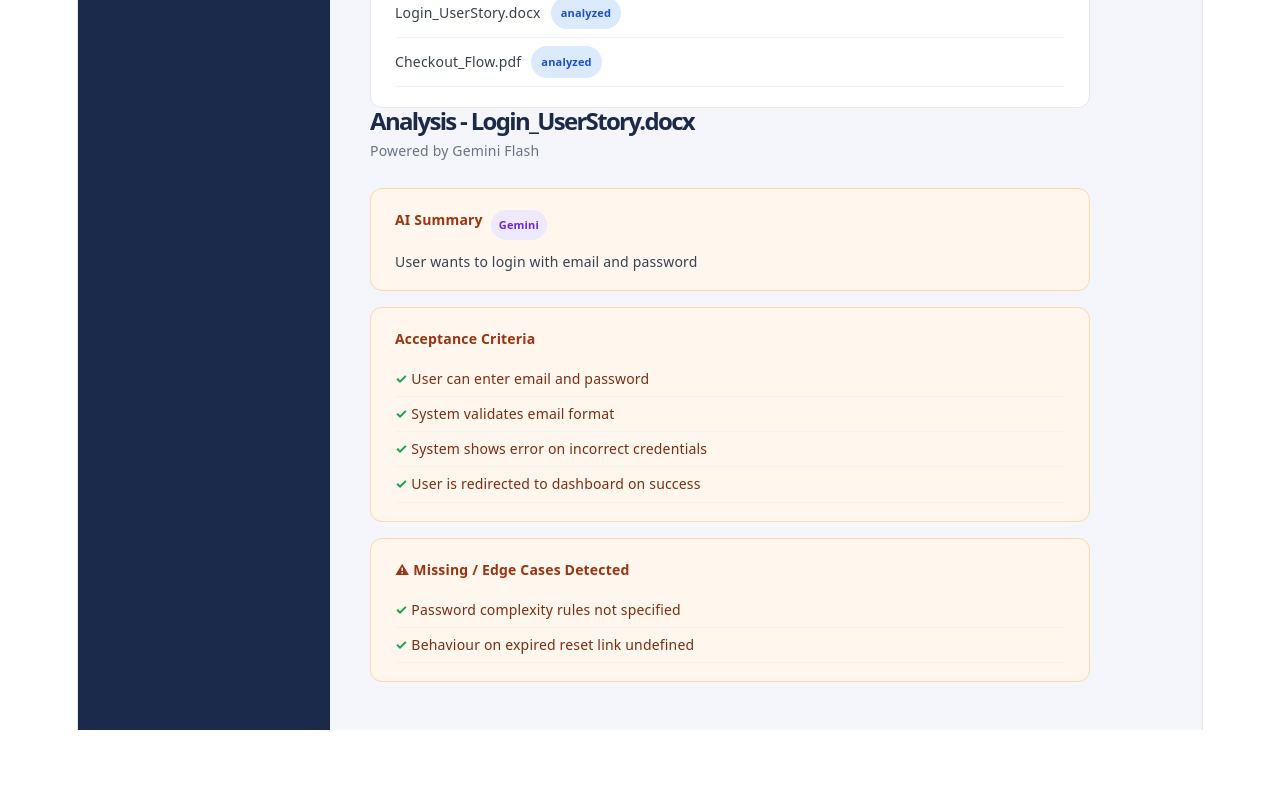
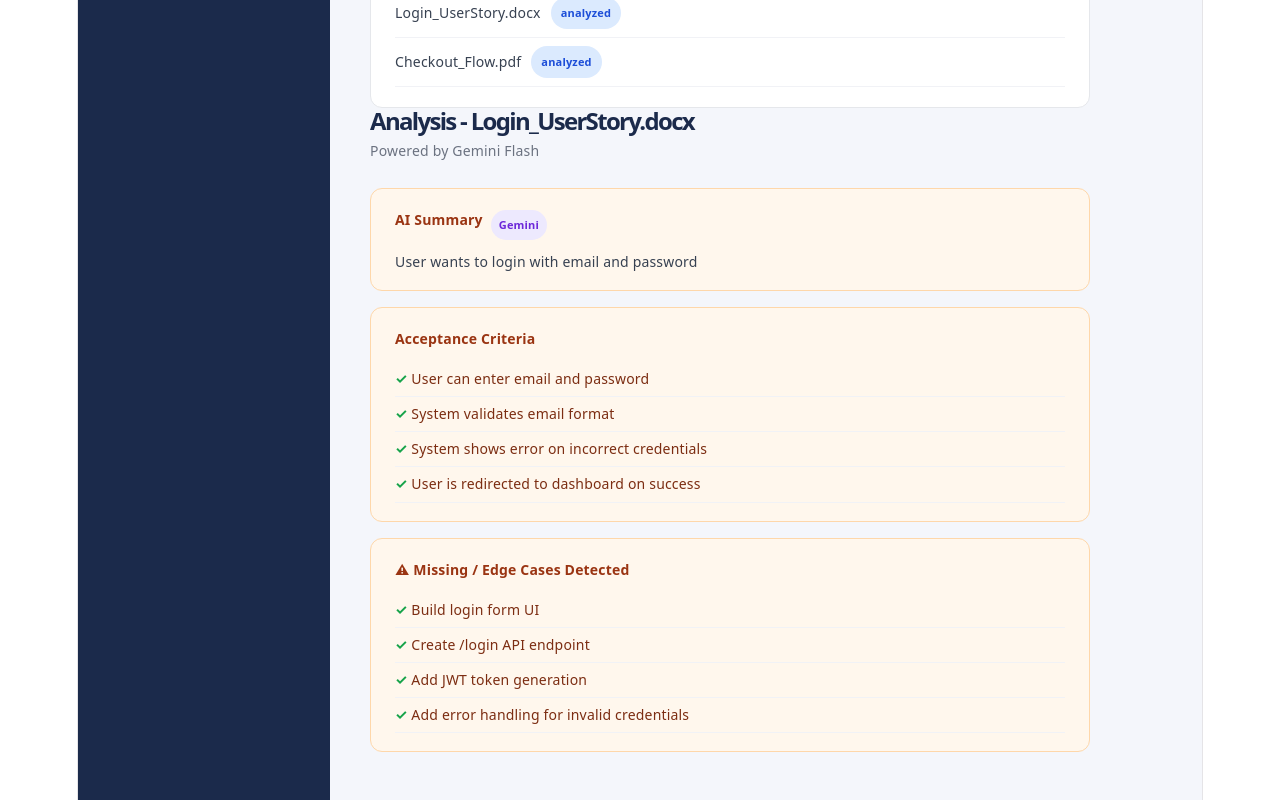
Before and after one commit to abeeraamir2/AI-Development-Assistant, a React app in the folder frontend/: page / in a window 1280 px wide. Shown: the part 506-1306 px from the top of the page. Before the commit the page ends 1236 px from the top, so only its background shows below. Built offline with nearby package versions, Linux system fonts and the light colour scheme; the HTML template or start-up script is replaced by a standard one.

Commit message:
Upload state managed

```diff
--- a/frontend/src/App.jsx
+++ b/frontend/src/App.jsx
@@ -1,3 +1,4 @@
+import { useState } from "react";
 import Sidebar from "./components/Sidebar";
 import Header from "./components/Header"
 import RecentList from "./components/RecentList"
@@ -17,19 +18,23 @@ function App(){
     {id:2,label:"Checkout_Flow.pdf",status:"analyzed"}
   ]
 
-  const analysisResult = {
-    summary:"User wants to login with email and password",
-    criteria:[
+  const [selectedFile, setSelectedFile] = useState("");
+
+    const [analysisResult, setAnalysisResult] = useState({
+    summary: "User wants to login with email and password",
+    criteria: [
       "User can enter email and password",
       "System validates email format",
       "System shows error on incorrect credentials",
       "User is redirected to dashboard on success"
     ],
-    edgeCases:[
-      "Password complexity rules not specified",
-      "Behaviour on expired reset link undefined"
+    edgeCases: [
+      "Build login form UI",
+      "Create /login API endpoint",
+      "Add JWT token generation",
+      "Add error handling for invalid credentials"
     ]
-  }
+  });
   return(
     <div className="appLayout">
       <Sidebar navItems={navItems}/>
@@ -38,7 +43,7 @@ function App(){
             title = "Analyze a Requirement"
             subtitle = "Upload a user story as PDF,Word or plain text"
         />
-        <UploadFileBox/>
+        <UploadFileBox selectedFile={selectedFile} setSelectedFile={setSelectedFile}/>
         <RecentList recentFiles={recentFiles}/>
         <ResultsPanel result = {analysisResult}/>
       </main>
--- a/frontend/src/components/UploadFileBox.jsx
+++ b/frontend/src/components/UploadFileBox.jsx
@@ -1,9 +1,6 @@
-import { useState } from "react";
 import "../css/UploadFileBox.css";
 
-function UploadFileBox() {
-    const [selectedFile, setSelectedFile] = useState(""); // for single file
-
+function UploadFileBox({selectedFile,setSelectedFile}) {
     {/* const [selectedFile, setSelectedFile] = useState([]); // for multiple files */}
 
     function handleFileChange(event) {
```
